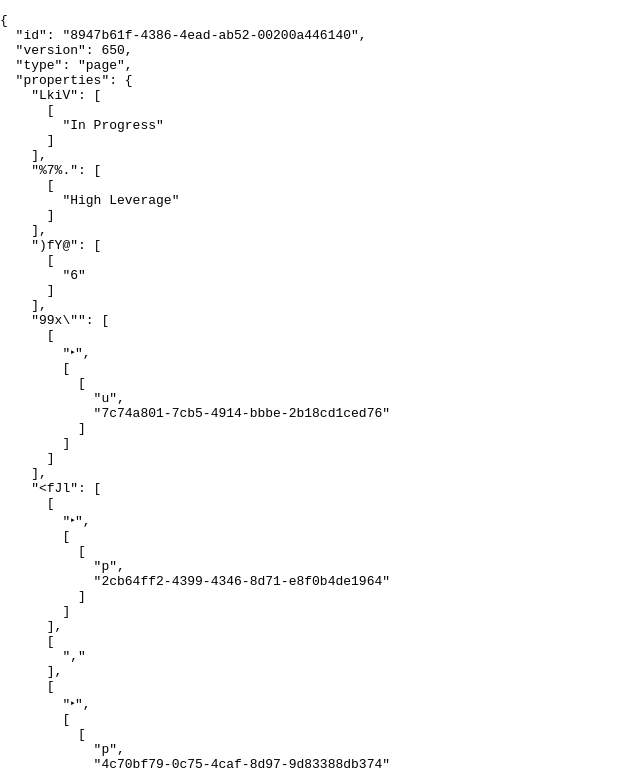
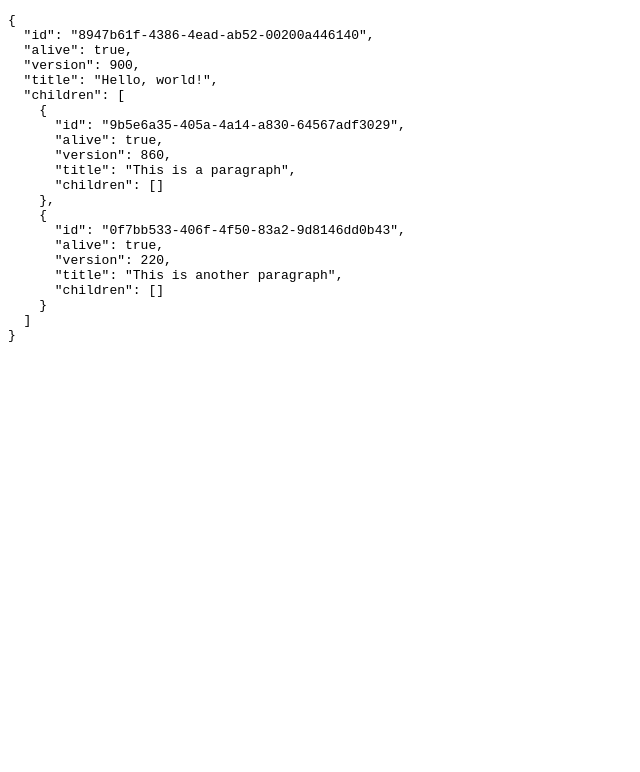
Before and after one commit to makenotion/starter, a Next.js app: page / in a window 1280 px wide. Shown: the top 772 px of the page, without its empty margins (0-640 px from the left). Built offline with nearby package versions, Linux system fonts and the light colour scheme.

Commit message:
improve example data, add prettierrc

```diff
--- a/data.ts
+++ b/data.ts
@@ -1,54 +1,22 @@
 export const block = {
     id: "8947b61f-4386-4ead-ab52-00200a446140",
-    version: 650,
-    type: "page",
-    properties: {
-        LkiV: [["In Progress"]],
-        "%7%.": [["High Leverage"]],
-        ")fY@": [["6"]],
-        '99x"': [["‣", [["u", "7c74a801-7cb5-4914-bbbe-2b18cd1ced76"]]]],
-        "<fJl": [
-            ["‣", [["p", "2cb64ff2-4399-4346-8d71-e8f0b4de1964"]]],
-            [","],
-            ["‣", [["p", "4c70bf79-0c75-4caf-8d97-9d83388db374"]]],
-            [","],
-            ["‣", [["p", "4fccf201-b601-4daf-9a1d-0b8e6092533a"]]],
-            [","],
-            ["‣", [["p", "617bb3f1-273e-4013-83ba-c1d684dcb718"]]],
-            [","],
-            ["‣", [["p", "6bf3bb93-ea63-4a67-aa14-fb1a96319df0"]]],
-            [","],
-            ["‣", [["p", "d1717ca6-4e21-4f61-83da-ca21fd94c454"]]],
-        ],
-        "SFZ/": [
-            [
-                "‣",
-                [
-                    [
-                        "d",
-                        {
-                            type: "daterange",
-                            end_date: "2019-07-22",
-                            start_date: "2019-07-04",
-                        },
-                    ],
-                ],
-            ],
-        ],
-        "iz@s": [["⭐️⭐️"]],
-        jRZk: [["Integration,Scale"]],
-        title: [["API & Integrations"]],
-    },
-    content: [
-        "9daa89ef-29ac-495d-8963-50efd7f2abb6",
-        "8359066b-28da-46a3-bebc-7b6c01124ed6",
-        "8a2f32b3-3527-4211-9f18-a13410e137d4",
+    alive: true,
+    version: 900,
+    title: "Hello, world!",
+    children: [
+        {
+            id: "9b5e6a35-405a-4a14-a830-64567adf3029",
+            alive: true,
+            version: 860,
+            title: "This is a paragraph",
+            children: [],
+        },
+        {
+            id: "0f7bb533-406f-4f50-83a2-9d8146dd0b43",
+            alive: true,
+            version: 220,
+            title: "This is another paragraph",
+            children: [],
+        },
     ],
-    created_by: "4b723c12-e06d-4354-9951-aef27cabf6f1",
-    created_time: 1535323282085,
-    last_edited_by: "7c74a801-7cb5-4914-bbbe-2b18cd1ced76",
-    last_edited_time: 1563929940000,
-    parent_id: "c91b8f67-c73b-41c4-a0a8-95a9faa0a98d",
-    parent_table: "collection",
-    alive: true,
-}
+};
--- a/styles/globals.css
+++ /dev/null
@@ -1,16 +0,0 @@
-html,
-body {
-  padding: 0;
-  margin: 0;
-  font-family: -apple-system, BlinkMacSystemFont, Segoe UI, Roboto, Oxygen,
-    Ubuntu, Cantarell, Fira Sans, Droid Sans, Helvetica Neue, sans-serif;
-}
-
-a {
-  color: inherit;
-  text-decoration: none;
-}
-
-* {
-  box-sizing: border-box;
-}
```
Also changed, not shown: pages/_app.tsx (+3 -4 lines), .prettierrc.json (added), pages/index.tsx (indentation only), styles/Home.module.css (added).
